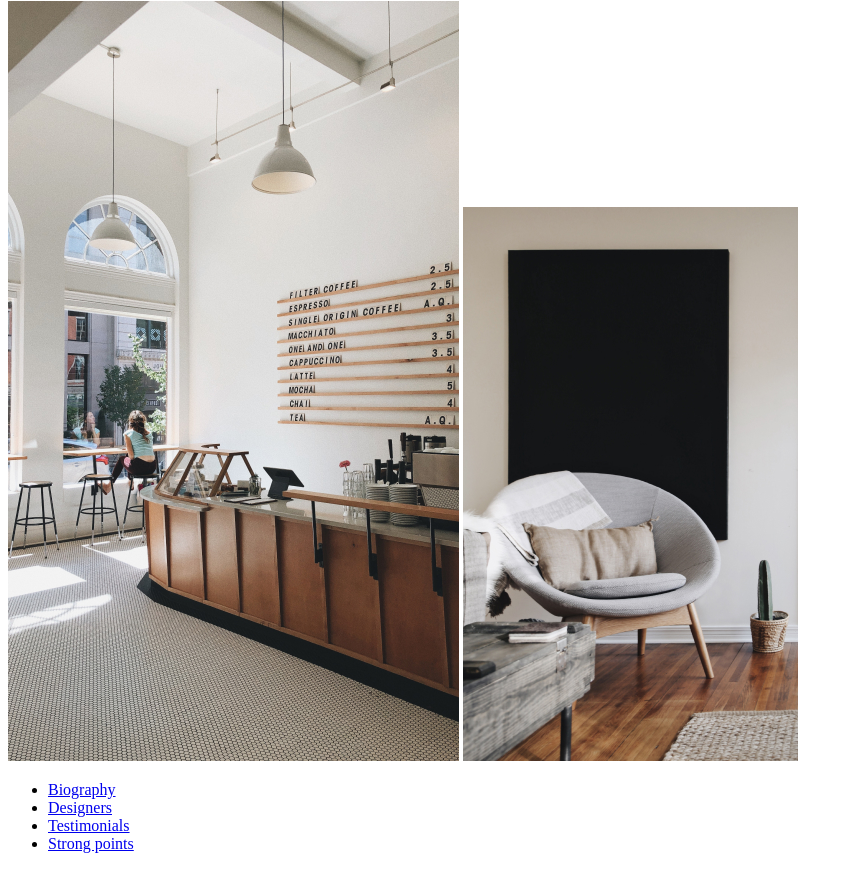
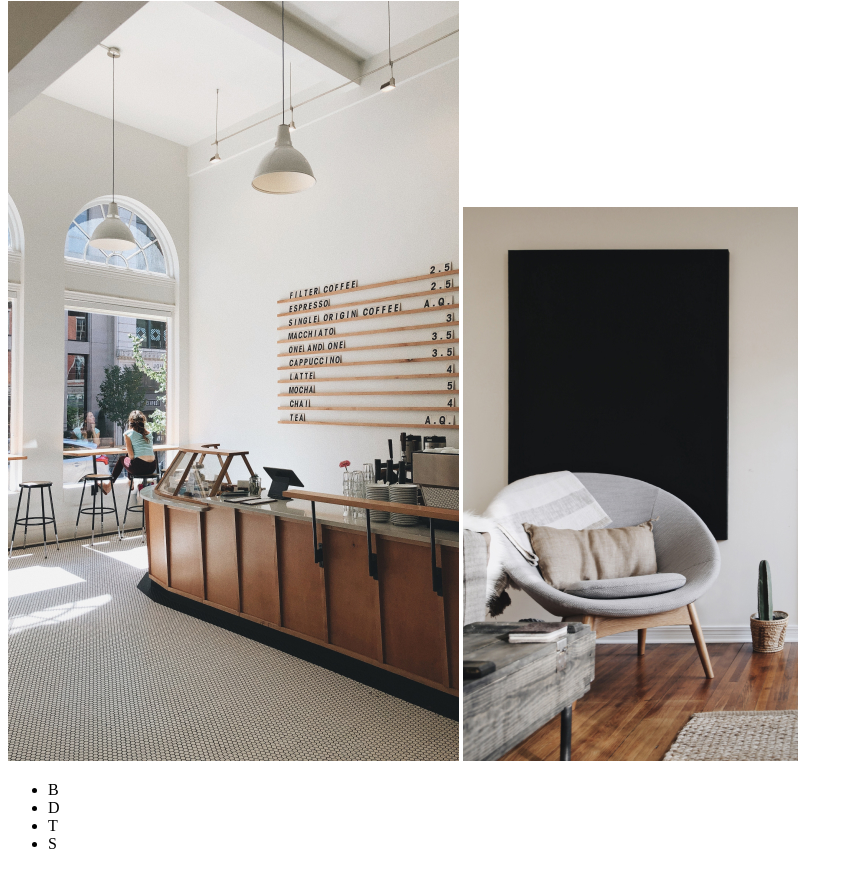
Before and after one commit to DenisAnisimovets/otus-css-anisimovets, a plain HTML site: page index.html in a window 1280 px wide. Shown: the part 6748-7617 px from the top of the page, without its empty margins (0-853 px from the left). Drawn offline with Linux system fonts and the light colour scheme.

Commit message:
changes footer

```diff
--- a/index.html
+++ b/index.html
@@ -120,16 +120,19 @@
         <!--эта картинка в макете спрятана-->
         <img src="img/chair.jpg" alt="Chair and room Design">
       </section>
-      <footer>
+        <!-- Для мобильной версии -->
+    <footer>
+        <div class="container">
         <nav>
             <ul>
-              <li><a href="#biography">Biography</a></li>
-              <li><a href="#designers">Designers</a></li>
-              <li><a href="#testimonials">Testimonials</a></li>
-              <li><a href="#strong points">Strong points</a></li>
+            <li>B</li>
+            <li>D</li>
+            <li>T</li>
+            <li>S</li>
             </ul>
-          </nav>
-      </footer>
+        </nav>
+        </div>
+    </footer>
     </main>
   </body>
 
```
